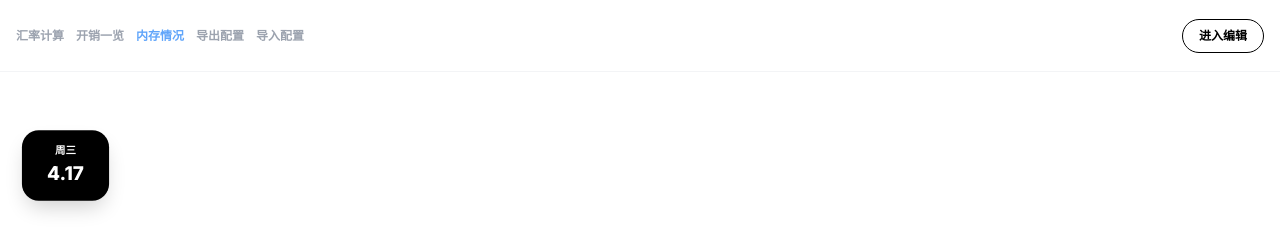
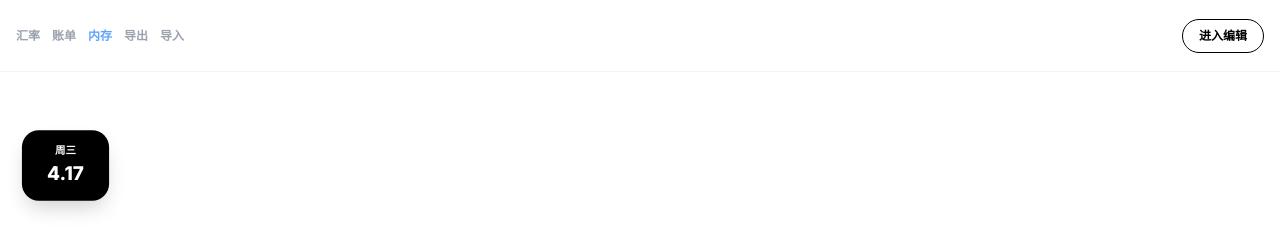
Before and after one commit to miguodarbin/japan-trip, a plain HTML site: page index.html in a window 1280 px wide. Shown: the top 244 px of the page. Drawn offline with nearby package versions, Linux system fonts and the light colour scheme.

Commit message:
Update index.html
文案调整

```diff
--- a/index.html
+++ b/index.html
@@ -59,11 +59,11 @@
     <header class="fixed top-0 left-0 right-0 z-40 bg-white/80 backdrop-blur-md border-b border-gray-100 px-4 flex items-center justify-between"
             style="padding-top: env(safe-area-inset-top, 0px); height: calc(4.5rem + env(safe-area-inset-top, 0px));">
         <div class="flex items-center space-x-3">
-            <button onclick="openCalc()" class="text-xs font-bold text-gray-400">汇率计算</button>
-            <button onclick="openDashboard()" class="text-xs font-bold text-gray-400">开销一览</button>
-            <button onclick="openMemoryStats()" class="text-xs font-bold text-blue-400">内存情况</button>
-            <button onclick="exportConfig()" class="text-xs font-bold text-gray-400">导出配置</button>
-            <button onclick="document.getElementById('import-input').click()" class="text-xs font-bold text-gray-400">导入配置</button>
+            <button onclick="openCalc()" class="text-xs font-bold text-gray-400">汇率</button>
+            <button onclick="openDashboard()" class="text-xs font-bold text-gray-400">账单</button>
+            <button onclick="openMemoryStats()" class="text-xs font-bold text-blue-400">内存</button>
+            <button onclick="exportConfig()" class="text-xs font-bold text-gray-400">导出</button>
+            <button onclick="document.getElementById('import-input').click()" class="text-xs font-bold text-gray-400">导入</button>
             <input type="file" id="import-input" class="hidden" accept=".json" onchange="importConfig(this)">
         </div>
         <div class="flex items-center space-x-2">
```
